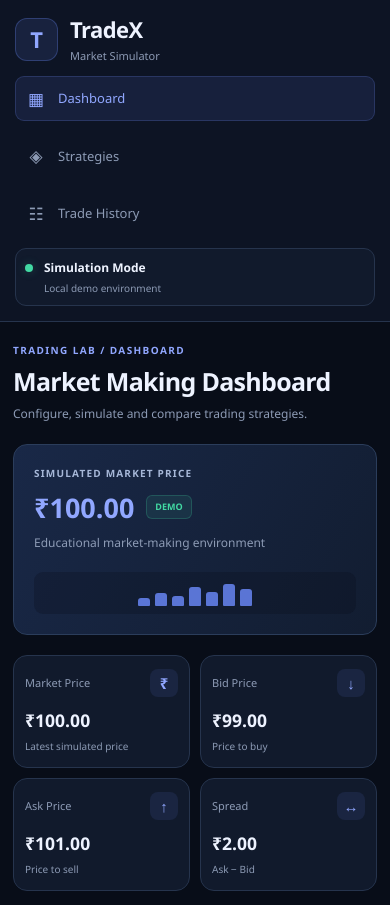
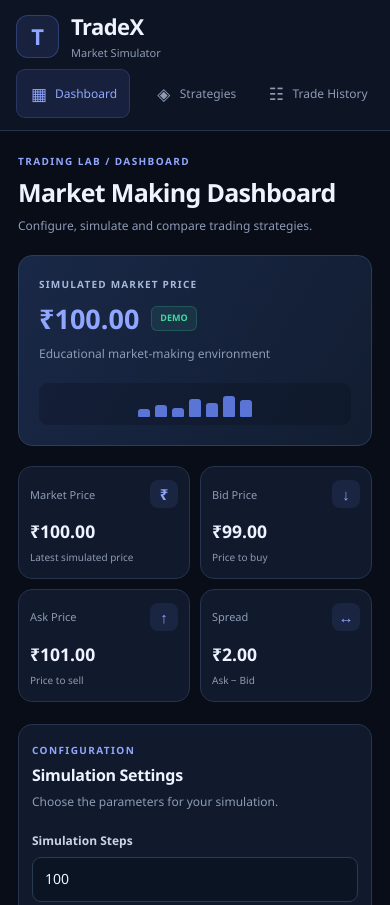
Before and after one commit to Manashwini-1903/Tradex, a website: page frontend/index.html in a window 390 px wide. Shown: the top 905 px of the page. Drawn offline with nearby package versions, Linux system fonts and the light colour scheme.

Commit message:
added row navigation bar

```diff
--- a/frontend/style.css
+++ b/frontend/style.css
@@ -1392,3 +1392,143 @@ color: var(--blue-light);
 .comparison-grid .comparison-item:hover {
 border-color: var(--blue-light);
 }
+/* ==========================================
+   RESPONSIVE HORIZONTAL NAVIGATION
+========================================== */
+
+.sidebar {
+    position: sticky;
+    top: 0;
+    left: auto;
+    inset: auto;
+    z-index: 1000;
+
+    display: flex;
+    flex-direction: row;
+    align-items: center;
+    justify-content: flex-start;
+    flex-wrap: wrap;
+    gap: 12px;
+
+    width: 100%;
+    height: auto;
+    min-height: 76px;
+    padding: 12px clamp(14px, 3vw, 32px);
+
+    overflow: visible;
+    background: var(--sidebar);
+    border-right: none;
+    border-bottom: 1px solid var(--border);
+}
+
+/* TradeX logo and name */
+
+.sidebar .brand {
+    flex-shrink: 0;
+    width: auto;
+    margin-right: auto;
+}
+
+/* Hide sidebar-only elements */
+
+.sidebar .nav-title,
+.sidebar .sidebar-status {
+    display: none;
+}
+
+/* Dashboard, Strategies and Trade History */
+
+.sidebar > .nav-link {
+    display: inline-flex;
+    flex: 0 0 auto;
+    align-items: center;
+    justify-content: center;
+    gap: 8px;
+
+    min-height: 42px;
+    padding: 10px 13px;
+    margin: 0;
+
+    color: var(--muted);
+    white-space: nowrap;
+    border: 1px solid transparent;
+    border-radius: 9px;
+
+    font-size: 13px;
+    transition: background 0.2s, color 0.2s;
+}
+
+.sidebar > .nav-link:hover,
+.sidebar > .nav-link.active {
+    color: var(--blue-light);
+    background: rgba(109, 140, 255, 0.11);
+    border-color: rgba(109, 140, 255, 0.2);
+}
+
+.sidebar .nav-link span {
+    flex-shrink: 0;
+}
+
+/* Main dashboard uses the full available width */
+
+.main {
+    width: 100%;
+    min-width: 0;
+    margin-left: 0;
+    padding: 30px clamp(14px, 3vw, 38px);
+    box-sizing: border-box;
+}
+
+/* ==========================================
+   TABLETS AND SMALLER WINDOWS
+========================================== */
+
+@media (max-width: 700px) {
+    .sidebar {
+        gap: 8px;
+        padding: 12px 16px;
+    }
+
+    .sidebar .brand {
+        width: 100%;
+        margin-right: 0;
+    }
+
+    .sidebar > .nav-link {
+        flex: 1 1 0;
+        min-width: 0;
+        gap: 6px;
+        padding: 10px 8px;
+        font-size: 12px;
+    }
+
+    .main {
+        padding: 22px 18px;
+    }
+}
+
+/* ==========================================
+   SMALL MOBILE PHONES
+========================================== */
+
+@media (max-width: 380px) {
+    .sidebar {
+        gap: 6px;
+        padding: 10px;
+    }
+
+    .sidebar > .nav-link {
+        gap: 4px;
+        padding: 9px 4px;
+        font-size: 11px;
+    }
+
+    .sidebar .nav-link span {
+        width: auto;
+        font-size: 14px;
+    }
+
+    .main {
+        padding: 18px 10px;
+    }
+}
```
